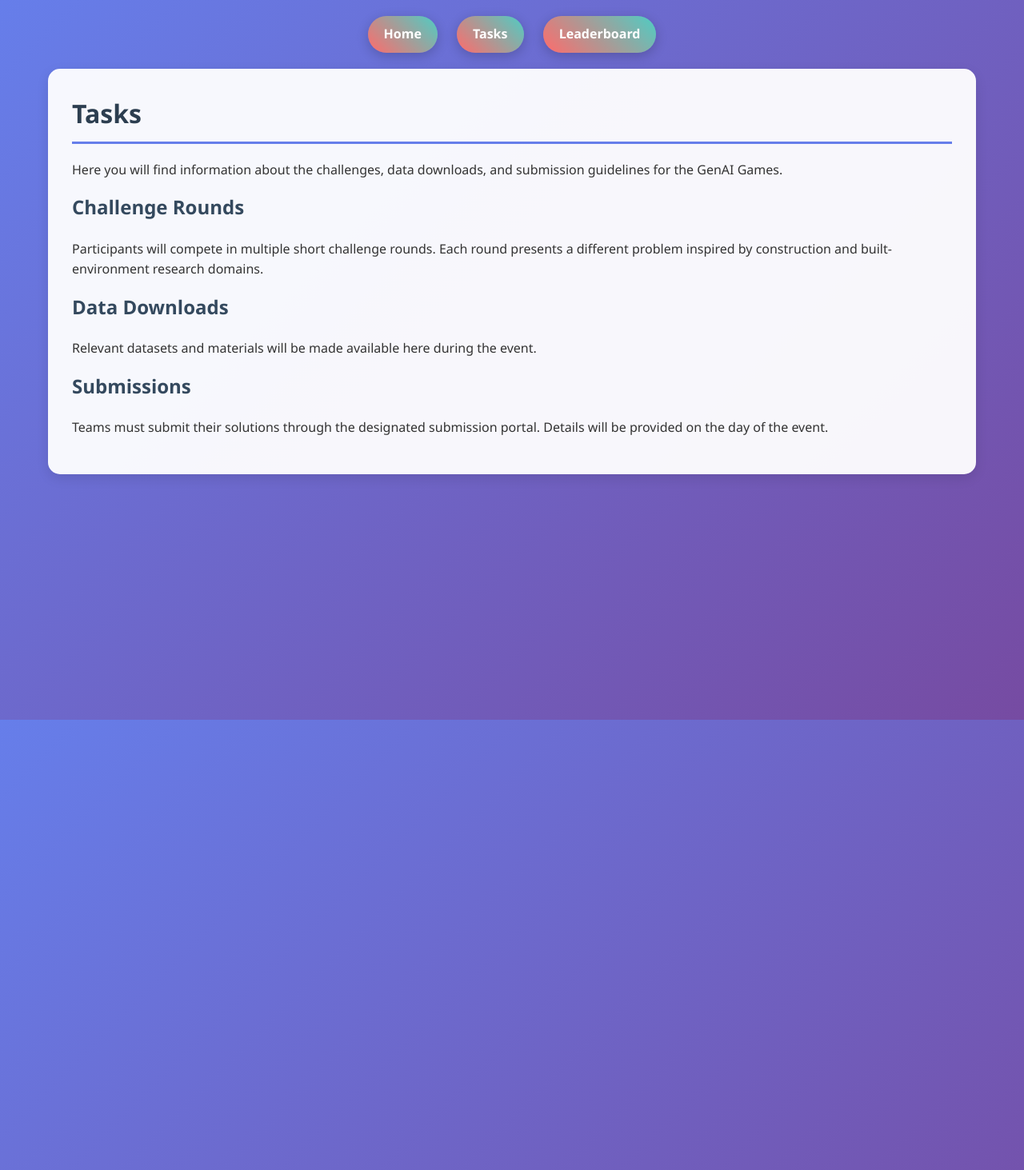
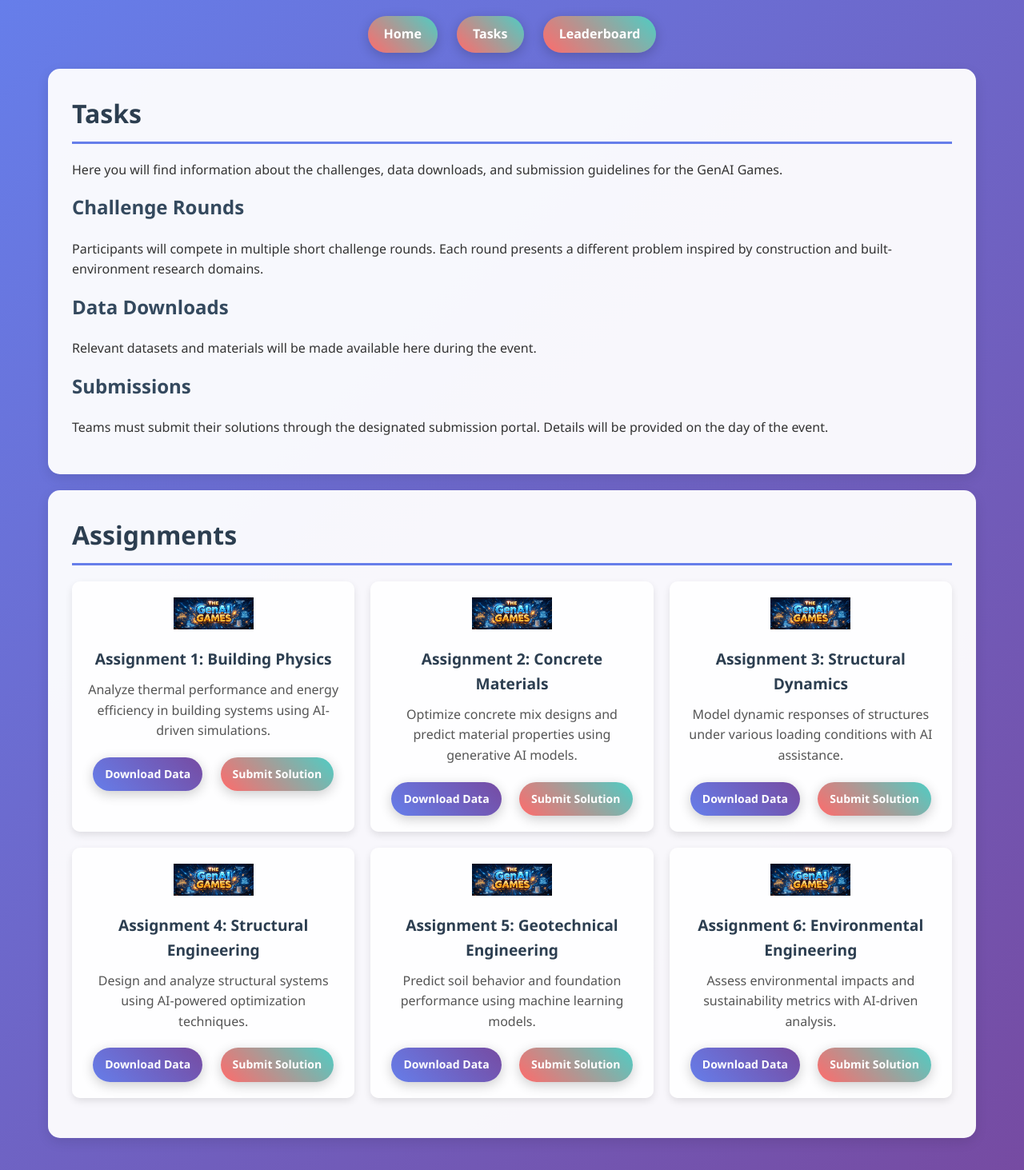
Before and after one commit to Saiga1105/GenAI-Games, a Jekyll site: the page built from tasks.md, in a window 1280 px wide. Shown: the whole page at 80% size. Built offline with Jekyll 4.4.1, drawn with Linux system fonts in a browser that asks for light colours.

Commit message:
Add six assignment cards to Tasks page with GenAI logo, descriptions, download and submit buttons

```diff
--- a/_layouts/default.html
+++ b/_layouts/default.html
@@ -245,6 +245,83 @@
             background-color: #f2f2f2;
             font-weight: bold;
         }
+
+        .assignments-section {
+            background: rgba(255, 255, 255, 0.95);
+            border-radius: 15px;
+            padding: 30px;
+            margin-bottom: 20px;
+            box-shadow: 0 5px 15px rgba(0, 0, 0, 0.1);
+        }
+
+        .assignments-grid {
+            display: grid;
+            grid-template-columns: repeat(auto-fit, minmax(300px, 1fr));
+            gap: 20px;
+            margin: 20px 0;
+        }
+
+        .card {
+            background: rgba(255, 255, 255, 0.9);
+            border-radius: 10px;
+            padding: 20px;
+            box-shadow: 0 4px 10px rgba(0, 0, 0, 0.1);
+            text-align: center;
+        }
+
+        .card-image {
+            max-width: 100px;
+            height: auto;
+            margin-bottom: 15px;
+        }
+
+        .card h3 {
+            color: #2c3e50;
+            margin-bottom: 10px;
+            font-size: 1.2em;
+        }
+
+        .card p {
+            margin-bottom: 20px;
+            color: #555;
+        }
+
+        .card-buttons {
+            display: flex;
+            justify-content: space-around;
+            gap: 10px;
+        }
+
+        .download-btn, .submit-btn {
+            display: inline-block;
+            padding: 10px 15px;
+            text-decoration: none;
+            border-radius: 25px;
+            font-weight: bold;
+            font-size: 14px;
+            transition: transform 0.3s ease;
+            box-shadow: 0 4px 15px rgba(0, 0, 0, 0.2);
+        }
+
+        .download-btn {
+            background: linear-gradient(45deg, #667eea, #764ba2);
+            color: white;
+        }
+
+        .download-btn:hover {
+            transform: translateY(-2px);
+            box-shadow: 0 6px 20px rgba(0, 0, 0, 0.3);
+        }
+
+        .submit-btn {
+            background: linear-gradient(45deg, #FF6B6B, #4ECDC4);
+            color: white;
+        }
+
+        .submit-btn:hover {
+            transform: translateY(-2px);
+            box-shadow: 0 6px 20px rgba(0, 0, 0, 0.3);
+        }
     </style>
 </head>
 <body>
--- a/tasks.md
+++ b/tasks.md
@@ -21,3 +21,63 @@ layout: default
     <h3>Submissions</h3>
     <p>Teams must submit their solutions through the designated submission portal. Details will be provided on the day of the event.</p>
 </div>
+
+<div class="assignments-section">
+    <h2>Assignments</h2>
+    <div class="assignments-grid">
+        <div class="card">
+            <img src="logo.png" alt="GenAI Logo" class="card-image">
+            <h3>Assignment 1: Building Physics</h3>
+            <p>Analyze thermal performance and energy efficiency in building systems using AI-driven simulations.</p>
+            <div class="card-buttons">
+                <a href="#" class="download-btn">Download Data</a>
+                <a href="#" class="submit-btn">Submit Solution</a>
+            </div>
+        </div>
+        <div class="card">
+            <img src="logo.png" alt="GenAI Logo" class="card-image">
+            <h3>Assignment 2: Concrete Materials</h3>
+            <p>Optimize concrete mix designs and predict material properties using generative AI models.</p>
+            <div class="card-buttons">
+                <a href="#" class="download-btn">Download Data</a>
+                <a href="#" class="submit-btn">Submit Solution</a>
+            </div>
+        </div>
+        <div class="card">
+            <img src="logo.png" alt="GenAI Logo" class="card-image">
+            <h3>Assignment 3: Structural Dynamics</h3>
+            <p>Model dynamic responses of structures under various loading conditions with AI assistance.</p>
+            <div class="card-buttons">
+                <a href="#" class="download-btn">Download Data</a>
+                <a href="#" class="submit-btn">Submit Solution</a>
+            </div>
+        </div>
+        <div class="card">
+            <img src="logo.png" alt="GenAI Logo" class="card-image">
+            <h3>Assignment 4: Structural Engineering</h3>
+            <p>Design and analyze structural systems using AI-powered optimization techniques.</p>
+            <div class="card-buttons">
+                <a href="#" class="download-btn">Download Data</a>
+                <a href="#" class="submit-btn">Submit Solution</a>
+            </div>
+        </div>
+        <div class="card">
+            <img src="logo.png" alt="GenAI Logo" class="card-image">
+            <h3>Assignment 5: Geotechnical Engineering</h3>
+            <p>Predict soil behavior and foundation performance using machine learning models.</p>
+            <div class="card-buttons">
+                <a href="#" class="download-btn">Download Data</a>
+                <a href="#" class="submit-btn">Submit Solution</a>
+            </div>
+        </div>
+        <div class="card">
+            <img src="logo.png" alt="GenAI Logo" class="card-image">
+            <h3>Assignment 6: Environmental Engineering</h3>
+            <p>Assess environmental impacts and sustainability metrics with AI-driven analysis.</p>
+            <div class="card-buttons">
+                <a href="#" class="download-btn">Download Data</a>
+                <a href="#" class="submit-btn">Submit Solution</a>
+            </div>
+        </div>
+    </div>
+</div>
```
